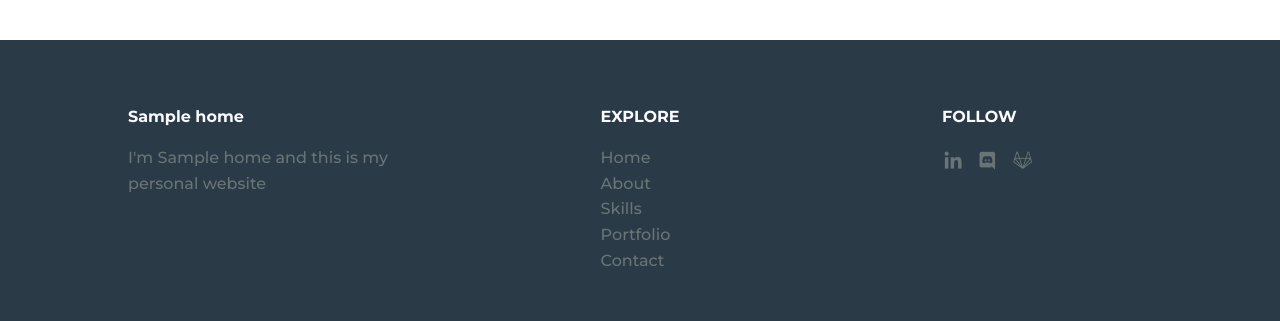
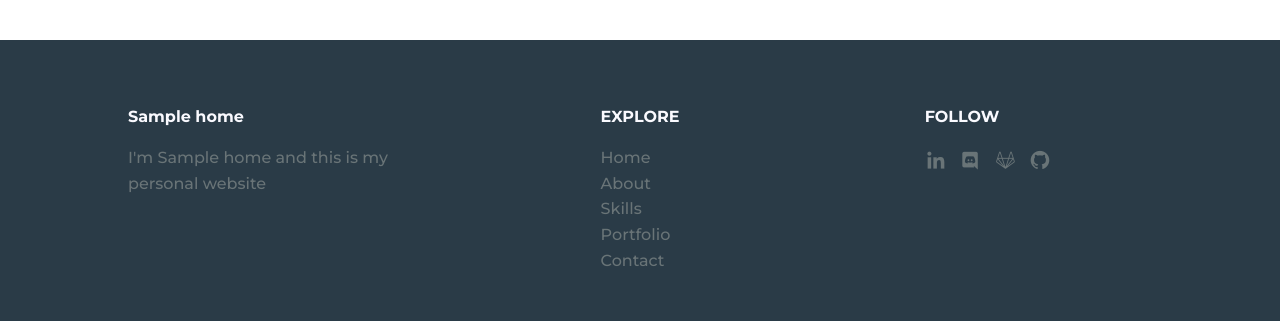
Before and after one commit to Meziou/portfolio, a Django app: template Chems/templates/index.html in a window 1280 px wide. Shown: the part 3119-3440 px from the top of the page. Run offline with Django 3.2, Linux system fonts and the light colour scheme; the template is opened without the code that fills it: most values are stand-ins (such as "Sample title", 1, 10 or a date in 2020); grey boxes marked "Sample" are stand-in pictures.

```diff
--- a/Chems/templates/index.html
+++ b/Chems/templates/index.html
@@ -171,9 +171,10 @@
 
                 <div class="footer__data">
                     <h2 class="footer__title">FOLLOW</h2>
-                    <a href="https://www.linkedin.com/in/chems-meziou/" target="_blank" class="footer__social"><i class='bx bxl-linkedin' ></i></a>
-                    <a href="https://discord.com/channels/@me" target="_blank" class="footer__social"><i class='bx bxl-discord' ></i></a>
-                    <a href="https://gitlab.com/CMeziou" target="_blank" class="footer__social"><i class='bx bxl-gitlab' ></i></a>
+                    <a href="https://www.linkedin.com/in/chems-meziou/" target="_blank" class="footer__social"><i class='bx bxl-linkedin'></i></a>
+                    <a href="https://discord.com/channels/@me" target="_blank" class="footer__social"><i class='bx bxl-discord'></i></a>
+                    <a href="https://gitlab.com/CMeziou" target="_blank" class="footer__social"><i class='bx bxl-gitlab'></i></a>
+                    <a href="https://github.com/Meziou" target="_blank" class="footer__social"><i class='bx bxl-github'></i></a>
                 </div>
 
 
```
